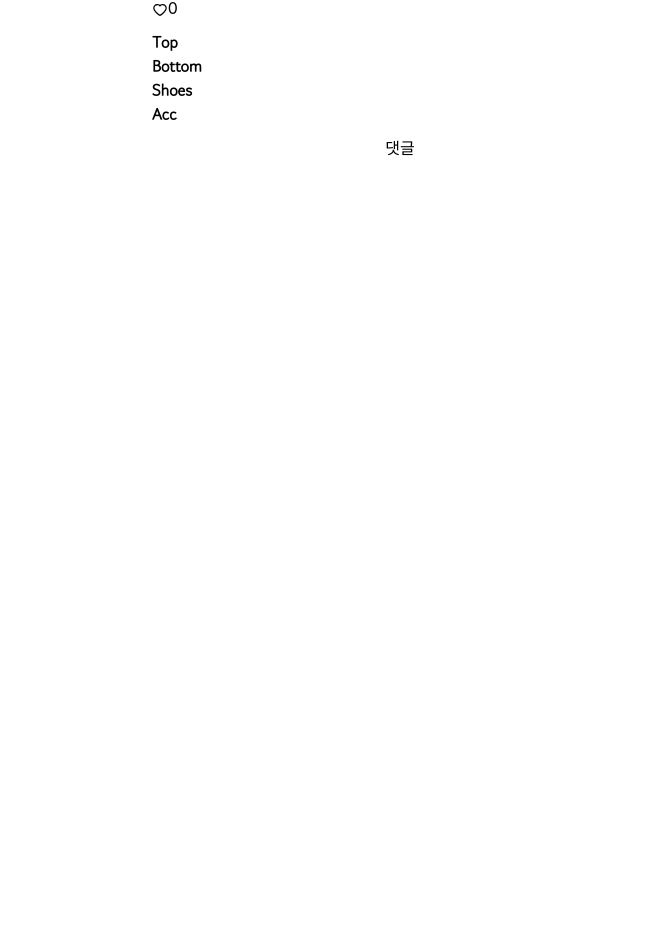
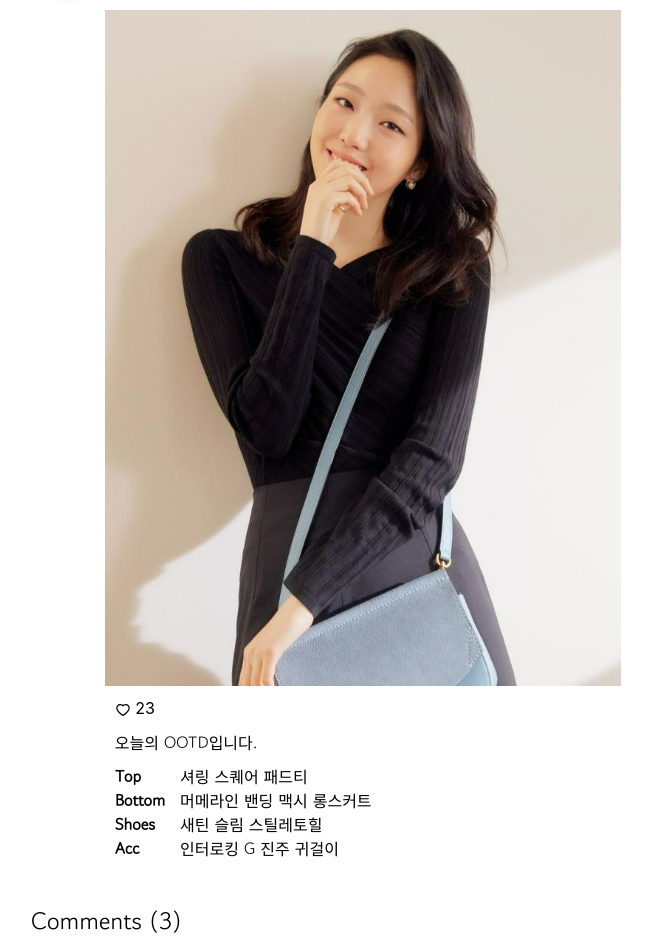
Before and after one commit to KimSeongKyu/mabcci, a React (Create React App) app in the folder frontend/mabcci/: page /OOTDDetail/1/1 in a window 1280 px wide. Shown: the part 110-1048 px from the top of the page, without its empty margins (240-892 px from the left). Before the commit the page ends 800 px from the top, so only its background shows below. Built offline with nearby package versions, Linux system fonts and the light colour scheme; no server answers; a web font is replaced by a local one.

Commit message:
[S05P13C107-37] [FE-seongaeee] feat: OOTD 상세 조회 댓글 디자인 구조 구축

```diff
--- a/frontend/mabcci/src/Components/Pages/ServicePage/OOTD/OOTDDetail/OOTDBottom.js
+++ b/frontend/mabcci/src/Components/Pages/ServicePage/OOTD/OOTDDetail/OOTDBottom.js
@@ -1,7 +1,13 @@
 import React from 'react';
 
 const OOTDBottom = () => {
-  return <footer className="container-item">댓글</footer>;
+  return (
+    <footer className="detail-bottom">
+      <div className="detail-bottom-title">
+        <h4>Comments (3)</h4>
+      </div>
+    </footer>
+  );
 };
 
 export default OOTDBottom;
--- a/frontend/mabcci/src/Components/Pages/ServicePage/OOTD/OOTDDetail/OOTDDetail.css
+++ b/frontend/mabcci/src/Components/Pages/ServicePage/OOTD/OOTDDetail/OOTDDetail.css
@@ -31,14 +31,18 @@
   margin: 2px;
 }
 
-.detail-content {
-  position: relative;
-  left: 15%;
-}
-
 .detail-ootd-photo > img {
   max-width: 70%;
   height: auto;
+  position: relative;
+  left: 10%;
+  right: 10%;
+}
+
+.detail-ootd {
+  position: relative;
+  left: 10%;
+  right: 10%;
 }
 
 .detail-ootd-like {
@@ -65,6 +69,15 @@
   font-weight: bold;
 }
 
+.detail-bottom {
+  position: relative;
+  margin-top: 5%;
+}
+
+.detail-bottom-title > h3 {
+  color: var(--main-color-1);
+}
+
 @media screen and (min-width: 576px) {
   .detail-title {
     display: none;
--- a/frontend/mabcci/src/Components/Pages/ServicePage/OOTD/OOTDDetail/OOTDDetail.js
+++ b/frontend/mabcci/src/Components/Pages/ServicePage/OOTD/OOTDDetail/OOTDDetail.js
@@ -1,14 +1,14 @@
 import React from 'react';
 import './OOTDDetail.css';
 import OOTDHeader from './OOTDHeader';
-import OOTDContentApi from './OOTDContentApi';
+import OOTDContent from './OOTDContent';
 import OOTDBottom from './OOTDBottom';
 
 const OOTDDetail = () => {
   return (
     <div className="container">
       <OOTDHeader />
-      <OOTDContentApi />
+      <OOTDContent />
       <OOTDBottom />
     </div>
   );
```
